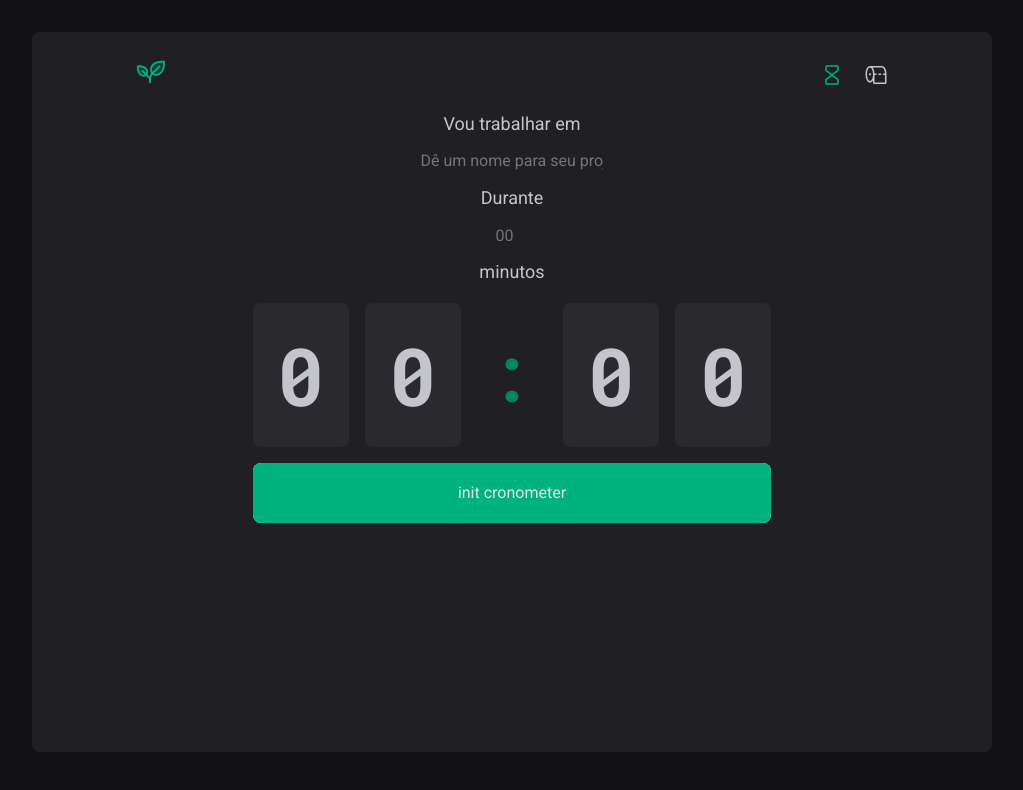
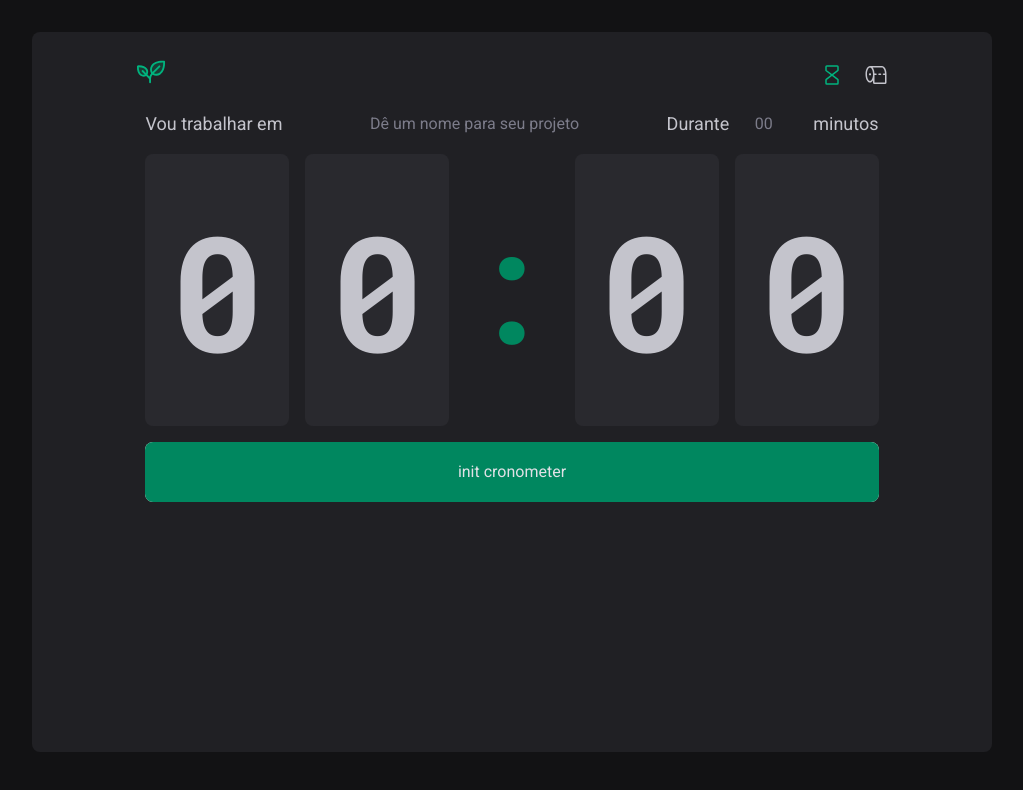
Before and after one commit to rafaelcitario/ignite-timer, a React (Vite) app: page / in a window 1280 px wide. Shown: the top 790 px of the page, without its empty margins (128-1151 px from the left). Built offline with nearby package versions, Linux system fonts and the light colour scheme.

Commit message:
stylized calendar picker

```diff
--- a/src/components/Button-Countdown/styles.ts
+++ b/src/components/Button-Countdown/styles.ts
@@ -6,7 +6,7 @@ export const Countdown = styled.button`
   border-radius: 8px;
 
   button {
-    background-color: ${(props) => props.theme['green-300']};
+    background-color: ${(props) => props.theme['green-500']};
     color: ${(props) => props.theme['gray-100']};
     font-size: ${(props) => props.theme['size-16']};
     display: flex;
@@ -18,8 +18,14 @@ export const Countdown = styled.button`
     align-items: center;
     justify-content: center;
 
-    &:hover {
-      background-color: ${(props) => props.theme['green-500']};
+    &:disabled {
+      opacity: 0.7;
+      background-color: ${(props) => props.theme['green-700']};
+      cursor: not-allowed;
+    }
+
+    &:not(:disabled):hover {
+      background-color: ${(props) => props.theme['green-300']};
     }
   }
 `
--- a/src/pages/Home/index.tsx
+++ b/src/pages/Home/index.tsx
@@ -27,10 +27,19 @@ export const Home = () => {
         <form action="">
           <header>
             <label htmlFor="nameTask">Vou trabalhar em</label>
+
+            <datalist id="task-suggestions">
+              <option value="task-1" />
+              <option value="task-2" />
+              <option value="task-3" />
+              <option value="banana" />
+            </datalist>
+
             <input
               type="text"
               name="nameTask"
               id="nameTask"
+              list="task-suggestions"
               placeholder="Dê um nome para seu projeto"
             />
             <label htmlFor="timerTask">Durante</label>
@@ -39,6 +48,9 @@ export const Home = () => {
               name="timerTask"
               id="timerTask"
               placeholder="00"
+              step={5}
+              min={5}
+              max={60}
             />
             <span>minutos</span>
           </header>
--- a/src/pages/Home/styles.ts
+++ b/src/pages/Home/styles.ts
@@ -16,6 +16,16 @@ export const FormContainer = styled.div`
   header input {
     background-color: transparent;
     border: none;
+    color: ${(props) => props.theme['gray-400']};
+
+    &:focus {
+      box-shadow: none;
+      color: ${(props) => props.theme['gray-100']};
+    }
+
+    &::placeholder {
+      color: ${(props) => props.theme['gray-500']};
+    }
   }
 
   div {
@@ -24,6 +34,7 @@ export const FormContainer = styled.div`
     margin: 1rem auto;
   }
   div .timer {
+    width: flex 1;
     font-size: 10rem;
     font-family: ${(props) => props.theme['font-mono']};
     background-color: ${(props) => props.theme['gray-700']};
@@ -39,26 +50,47 @@ export const FormContainer = styled.div`
 
   @media (max-width: 1440px) {
     header {
-      flex-direction: column;
       gap: 0.625rem;
     }
 
-    header input {
+    header input[type='text'] {
       text-align: center;
       margin: 0;
       padding: 0;
+      flex: 1;
+      &::-webkit-calendar-picker-indicator {
+        display: none !important;
+      }
+    }
+
+    header input[type='number'] {
+      width: 4rem;
+      text-align: center;
+      color: ${(props) => props.theme['gray-100']};
     }
 
     .timerContainer {
       width: 100%;
-      overflow-wrap: break-word;
+      font-size: 10rem;
+      justify-content: center;
     }
 
     .timerContainer .timer,
     .timerContainer .dots {
       height: fit-content;
-      font-size: 5rem;
+      font-size: inherit;
       padding: 0.5rem 1.5rem;
+    }
+  }
+
+  @media (max-width: 1070px) {
+    .timerContainer {
+      font-size: 7rem;
+    }
+
+    .timerContainer .timer,
+    .timerContainer .dots {
+      font-size: inherit;
     }
   }
 
```
